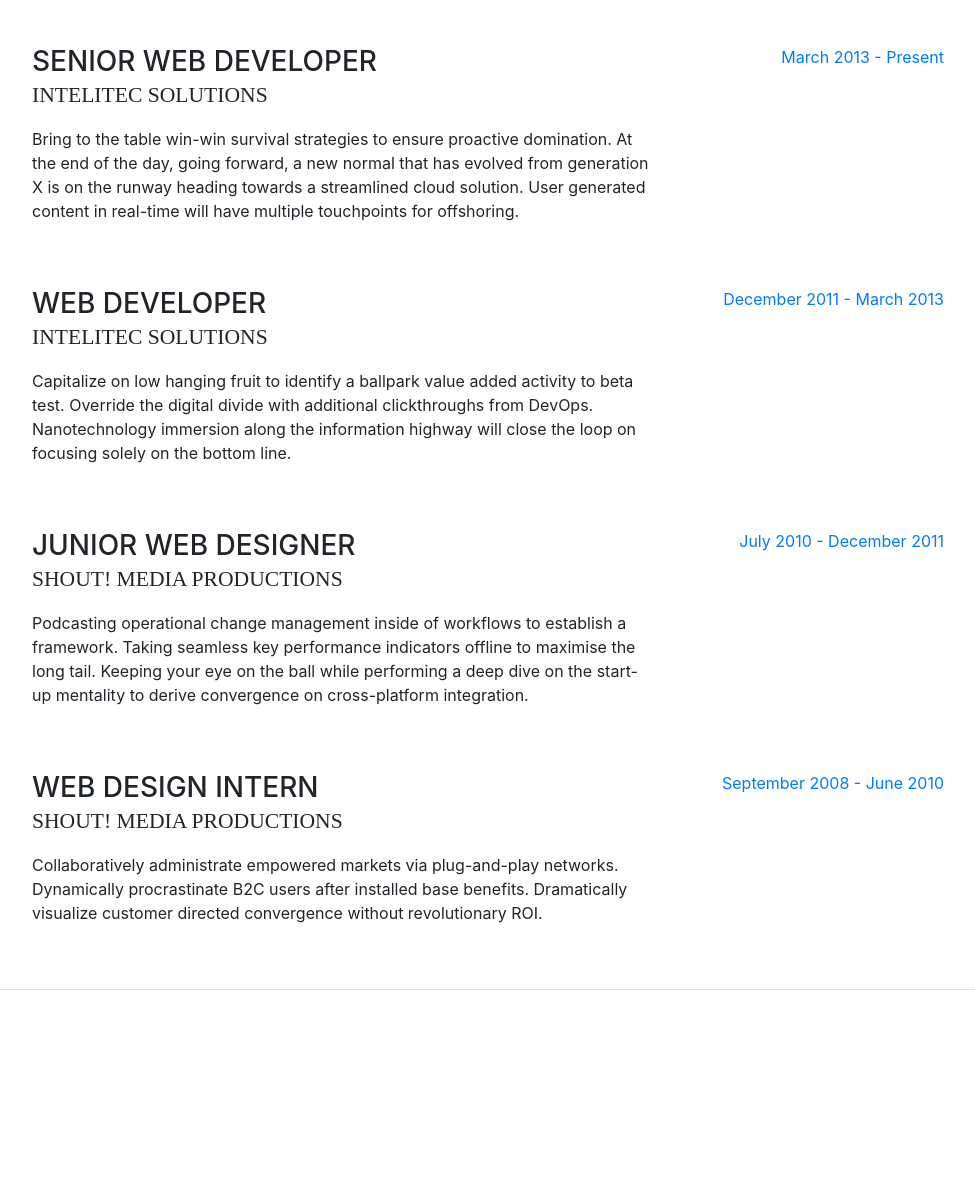
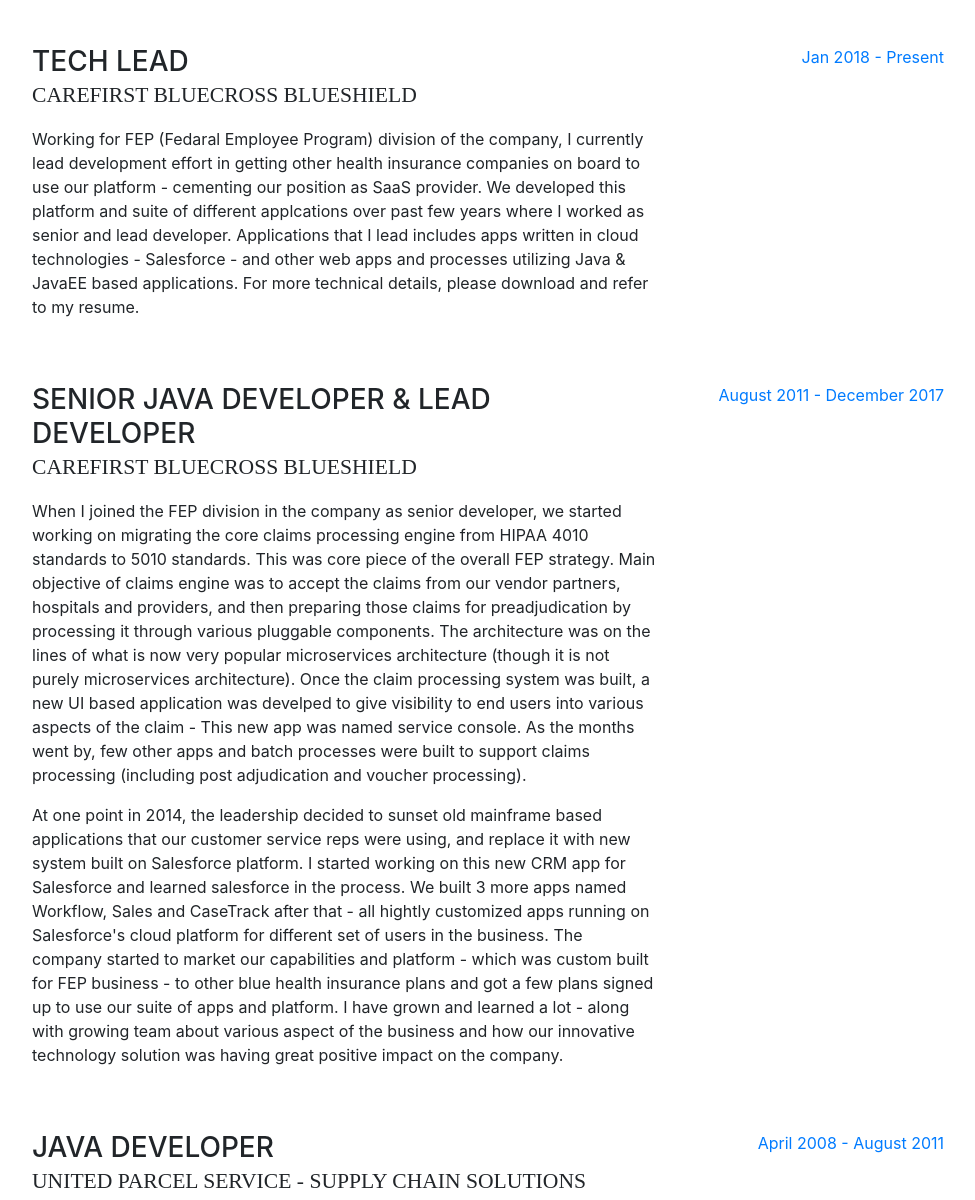
Before and after one commit to pvirpariya/resume, a website with bundled scripts: page index.html in a window 1280 px wide. Shown: the part 889-2089 px from the top of the page, without its empty margins (288-1263 px from the left). Built offline with nearby package versions, Linux system fonts and the light colour scheme; a web font is replaced by a local one.

Commit message:
work in progress

```diff
--- a/index.html
+++ b/index.html
@@ -114,7 +114,7 @@
               </a>
             </li>
             <li class="list-inline-item" data-balloon="Download Resume" data-balloon-pos="down">
-                <a href="doc/Prashant_Virpariya.pdf" target="_blank">
+                <a href="doc/Prashant Virpariya - Resume.pdf" target="_blank">
                   <span class="fa-stack fa-lg">
                     <i class="fa fa-circle fa-stack-2x"></i>
                     <i class="fa fa-cloud-download fa-stack-1x fa-inverse"></i>
@@ -131,45 +131,57 @@
 
           <div class="resume-item d-flex flex-column flex-md-row mb-5">
             <div class="resume-content mr-auto">
-              <h3 class="mb-0">Senior Web Developer</h3>
-              <div class="subheading mb-3">Intelitec Solutions</div>
-              <p>Bring to the table win-win survival strategies to ensure proactive domination. At the end of the day, going forward, a new normal that has evolved from generation X is on the runway heading towards a streamlined cloud solution. User generated content in real-time will have multiple touchpoints for offshoring.</p>
+              <h3 class="mb-0">Tech Lead</h3>
+              <div class="subheading mb-3">CareFirst BlueCross BlueShield</div>
+              <p>Working for FEP (Fedaral Employee Program) division of the company, I currently lead development effort in getting other health insurance companies on board to use our platform - cementing our position as SaaS provider. We developed this platform and suite of different applcations over past few years where I worked as senior and lead developer. Applications that I lead includes apps written in cloud technologies - Salesforce - and other web apps and processes utilizing Java &amp; JavaEE based applications. For more technical details, please download and refer to my resume.</p>
             </div>
             <div class="resume-date text-md-right">
-              <span class="text-primary">March 2013 - Present</span>
+              <span class="text-primary">Jan 2018 - Present</span>
             </div>
           </div>
 
           <div class="resume-item d-flex flex-column flex-md-row mb-5">
             <div class="resume-content mr-auto">
-              <h3 class="mb-0">Web Developer</h3>
-              <div class="subheading mb-3">Intelitec Solutions</div>
-              <p>Capitalize on low hanging fruit to identify a ballpark value added activity to beta test. Override the digital divide with additional clickthroughs from DevOps. Nanotechnology immersion along the information highway will close the loop on focusing solely on the bottom line.</p>
+              <h3 class="mb-0">Senior Java Developer &amp; Lead Developer</h3>
+              <div class="subheading mb-3">CareFirst BlueCross BlueShield</div>
+              <p>When I joined the FEP division in the company as senior developer, we started working on migrating the core claims processing engine from HIPAA 4010 standards to 5010 standards. This was core piece of the overall FEP strategy. Main objective of claims engine was to accept the claims from our vendor partners, hospitals and providers, and then preparing those claims for preadjudication by processing it through various pluggable components. The architecture was on the lines of what is now very popular microservices architecture (though it is not purely microservices architecture). Once the claim processing system was built, a new UI based application was develped to give visibility to end users into various aspects of the claim - This new app was named service console. As the months went by, few other apps and batch processes were built to support claims processing (including post adjudication and voucher processing). </p>
+              <p>At one point in 2014, the leadership decided to sunset old mainframe based applications that our customer service reps were using, and replace it with new system built on Salesforce platform. I started working on this new CRM app for Salesforce and learned salesforce in the process. We built 3 more apps named Workflow, Sales and CaseTrack after that - all hightly customized apps running on Salesforce's cloud platform for different set of users in the business. The company started to market our capabilities and platform - which was custom built for FEP business - to other blue health insurance plans and got a few plans signed up to use our suite of apps and platform. I have grown and learned a lot - along with growing team about various aspect of the business and how our innovative technology solution was having great positive impact on the company.</p>
             </div>
             <div class="resume-date text-md-right">
-              <span class="text-primary">December 2011 - March 2013</span>
+              <span class="text-primary">August 2011 - December 2017</span>
             </div>
           </div>
 
           <div class="resume-item d-flex flex-column flex-md-row mb-5">
             <div class="resume-content mr-auto">
-              <h3 class="mb-0">Junior Web Designer</h3>
-              <div class="subheading mb-3">Shout! Media Productions</div>
-              <p>Podcasting operational change management inside of workflows to establish a framework. Taking seamless key performance indicators offline to maximise the long tail. Keeping your eye on the ball while performing a deep dive on the start-up mentality to derive convergence on cross-platform integration.</p>
+              <h3 class="mb-0">Java Developer</h3>
+              <div class="subheading mb-3">United Parcel Service - Supply Chain Solutions</div>
+              <p>I joined the supply chain solutions division of UPS (largest parcel service company in the world) as java developer to help with developing a JavaEE based product named RTM (Rapid Transportation Management). Though the name implies that the product was transportation management product, it was primarily an order management system. Used by UPS's business around the globe, this product was used to manage the supply chain business of the company, a business with revenues of several hundred million dollars at that time. This product was to replace an aging and out of support product named Vantive. I worked on adding several features to the app after studying how it was done in Vantive and ended up working on one of the most crucial component called routing engine. This was custom built algorithm to decide the fastest or most optimal and cost effective way of moving the item from point A to point B. After the system was live and used in production, I moved to another part of the business, dabbling in another project called Warehouse Management System. This system was built using old technologies and was used to facilitate pick, pack and shipping of products from the warehouse. I was tasked with doing feasibility study to migrate this system to newer platform/technology and I did POC as part of that effort.</p>
             </div>
             <div class="resume-date text-md-right">
-              <span class="text-primary">July 2010 - December 2011</span>
+              <span class="text-primary">April 2008 - August 2011</span>
+            </div>
+          </div>
+
+          <div class="resume-item d-flex flex-column flex-md-row mb-5">
+            <div class="resume-content mr-auto">
+              <h3 class="mb-0">Applications Engineer</h3>
+              <div class="subheading mb-3">Oracle India Pvt. Ltd.</div>
+              <p>Working as Applications Engineers (since I was working as developer in Oracle Apps division) for Oracle, I worked on a product named Oracle Transportation Management (OTM). This was very large product/code base that was used by clients around the world to manage their logistical needs. Part of E-Business Suite, the product is written in Java and JavaEE based technologies. My job was to work in a group of developers who were responsible for mainiting infrastructure code used by entire app. I worked for few months on the product where I worked on adding couple of features, digging into issues reported by end users and implementation partners.</p>
+            </div>
+            <div class="resume-date text-md-right">
+              <span class="text-primary">April 2007 - February 2008</span>
             </div>
           </div>
 
           <div class="resume-item d-flex flex-column flex-md-row">
             <div class="resume-content mr-auto">
-              <h3 class="mb-0">Web Design Intern</h3>
-              <div class="subheading mb-3">Shout! Media Productions</div>
-              <p>Collaboratively administrate empowered markets via plug-and-play networks. Dynamically procrastinate B2C users after installed base benefits. Dramatically visualize customer directed convergence without revolutionary ROI.</p>
+              <h3 class="mb-0">Software Engineer</h3>
+              <div class="subheading mb-3">Infosys Technologies Ltd.</div>
+              <p>I joined infosys as Software Engineer. I started working on java based technology from my very first project. Worked for mainly two clients; DHL and Suncorp-Metway Ltd. of Australia, as part of my tenure here. I worked on various projects for DHL that gave me insight into world of transportation and logistics. Working for Suncorp gave me understanding of banking sector. For DHL, I worked on applicatoins such as Import Express Online (IEO), WebShipping International (WSI) and XML Public Interface (XML-PI). IEO application was used to facilitating effective coordination between importers and shippers. WebShipping International was DHL's express shipping solution for certain geographies. XMLPI was an home-grown middleware that facilitated communication between several of DHL's other applications. All of these apps were written using Java/JavaEE based technologies and I worked on adding features to these apps alogn with other team members.</p>
             </div>
             <div class="resume-date text-md-right">
-              <span class="text-primary">September 2008 - June 2010</span>
+              <span class="text-primary">July 2004 - March 2007</span>
             </div>
           </div>
 
```
Also changed, not shown: 1 other file.
